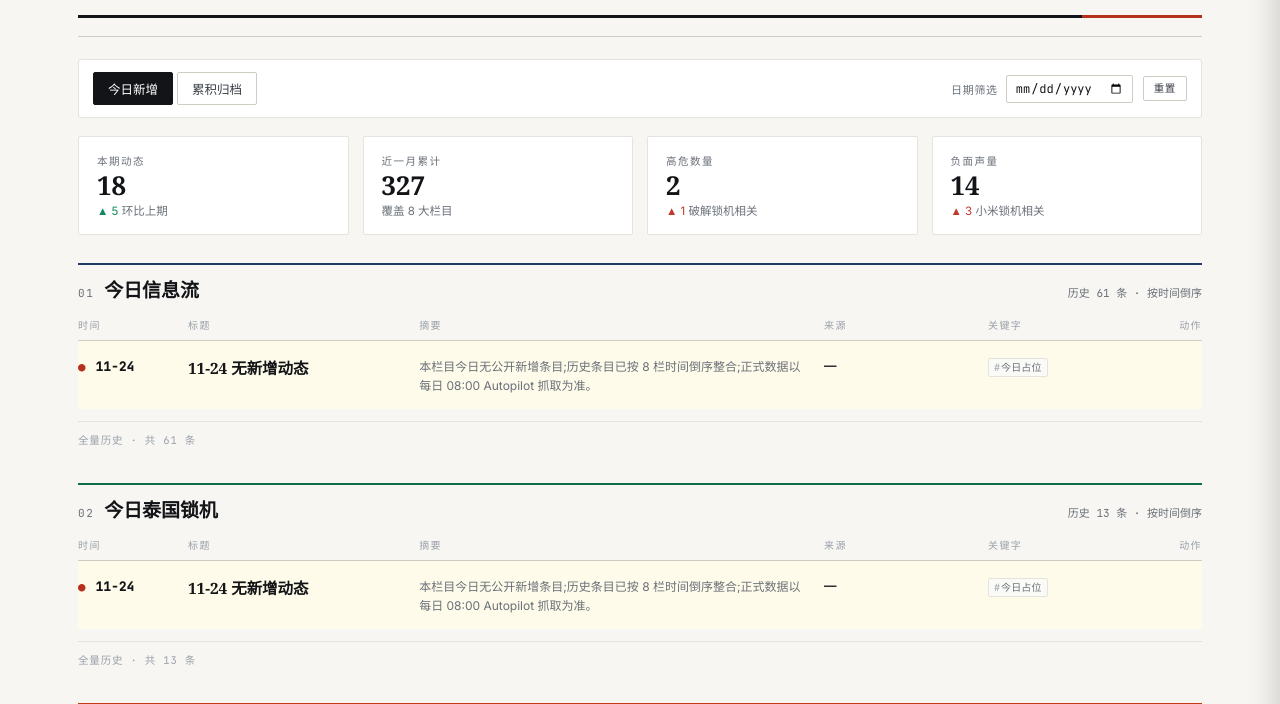
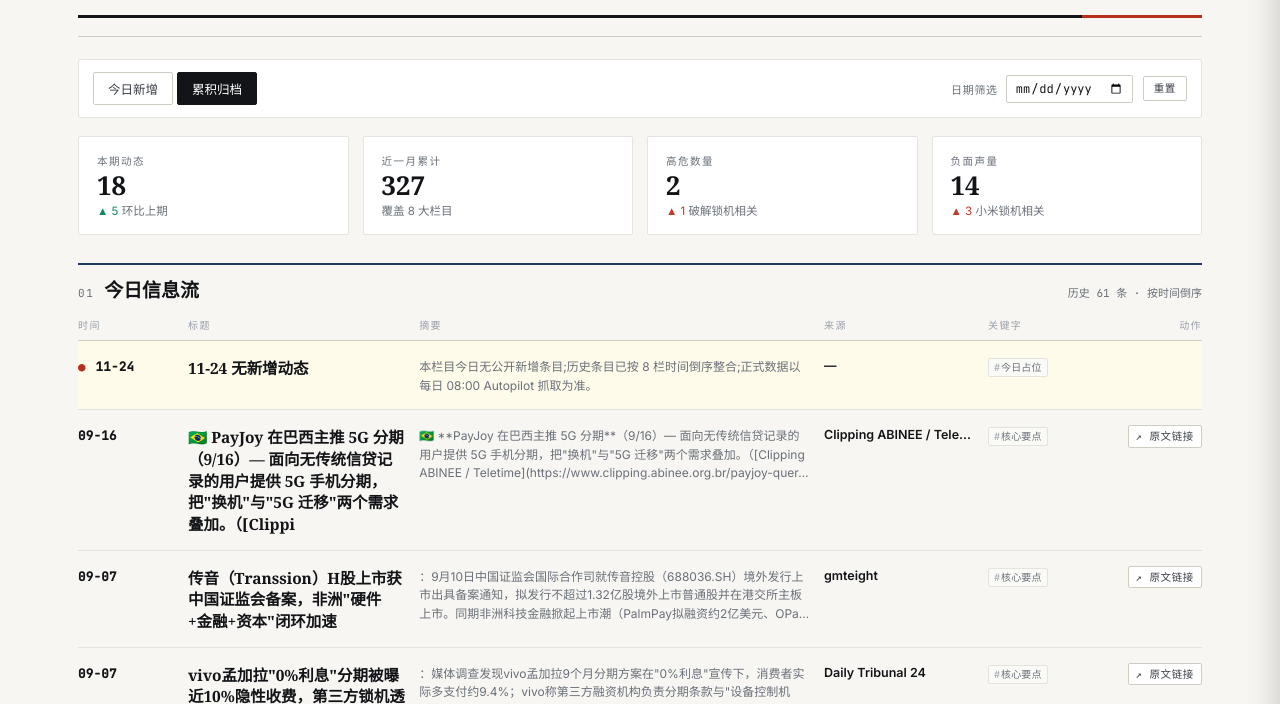
Before and after one commit to mengfanze01-del/lockwatch-pipeline, a plain HTML site: page index.html in a window 1280 px wide. Shown: the part 65-769 px from the top of the page. Drawn offline with Linux system fonts and the light colour scheme.

Commit message:
fix: 默认视图切换为累积归档,解决历史 238 条默认只显示今日 1 条占位
- 默认视图 viewMode 从 'today' 改为 'all'
- tab 的 active 态从"今日新增"迁移到"累积归档"
- v17.html 与 index.html 同步

Co-Authored-By: Claude Opus 4.7 <noreply@anthropic.com>

```diff
--- a/index.html
+++ b/index.html
@@ -189,8 +189,8 @@
   <!-- VIEW SWITCH -->
   <section class="view-switch">
     <div class="vs-tabs" role="tablist">
-      <button class="vs-tab active" data-view="today">今日新增</button>
-      <button class="vs-tab" data-view="all">累积归档</button>
+      <button class="vs-tab" data-view="today">今日新增</button>
+      <button class="vs-tab active" data-view="all">累积归档</button>
     </div>
     <div class="vs-filter">
       <label>日期筛选
@@ -3285,7 +3285,7 @@
   const currentPage = new Map();
 
   // 当前视图状态
-  let viewMode = 'today';   // 'today' | 'all'
+  let viewMode = 'all';     // 'today' | 'all'
   let dateFilter = '';       // '' | 'YYYY-MM-DD'
 
   function buildMockRows(mod, page){
```
Also changed, not shown: v17.html (+3 -3 lines).
